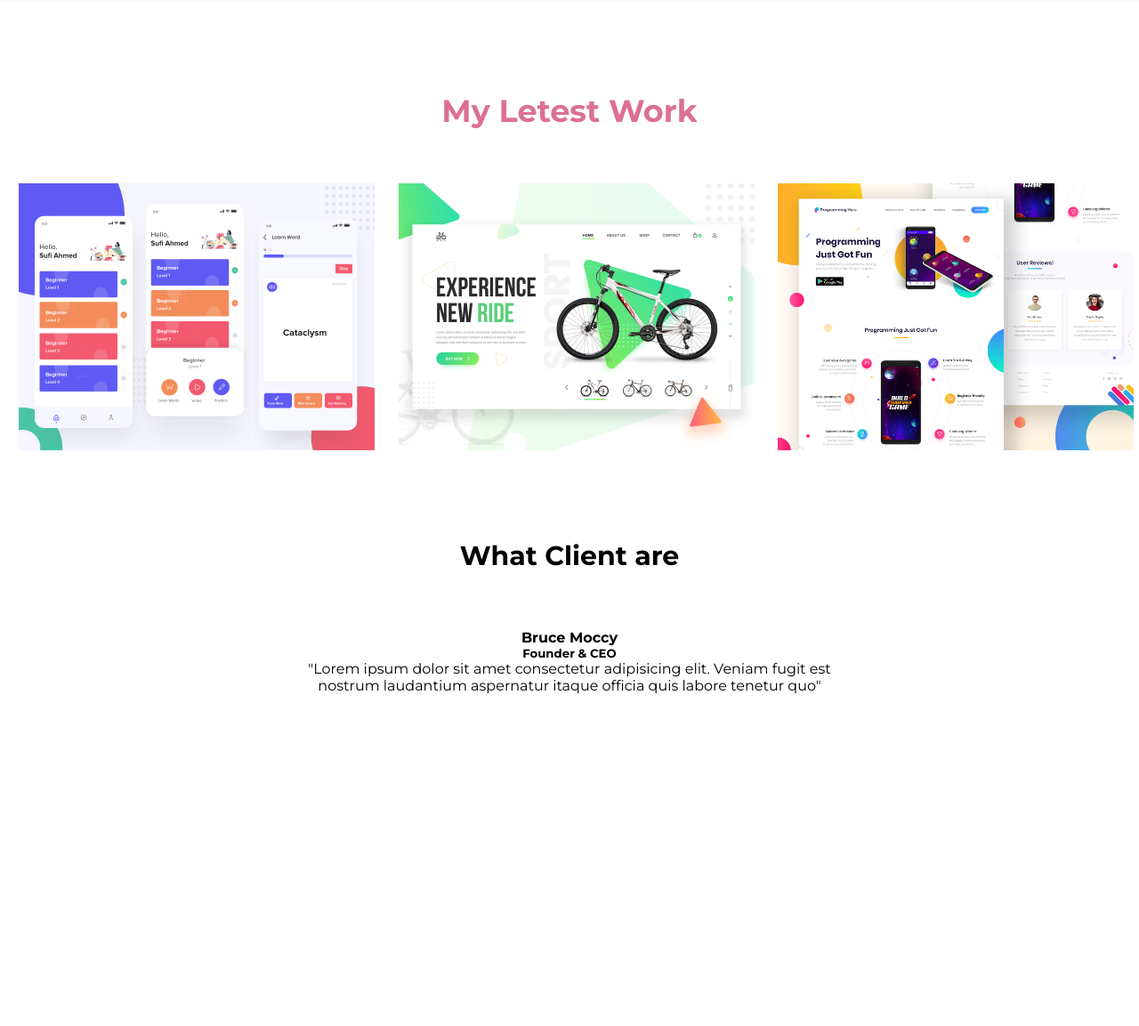
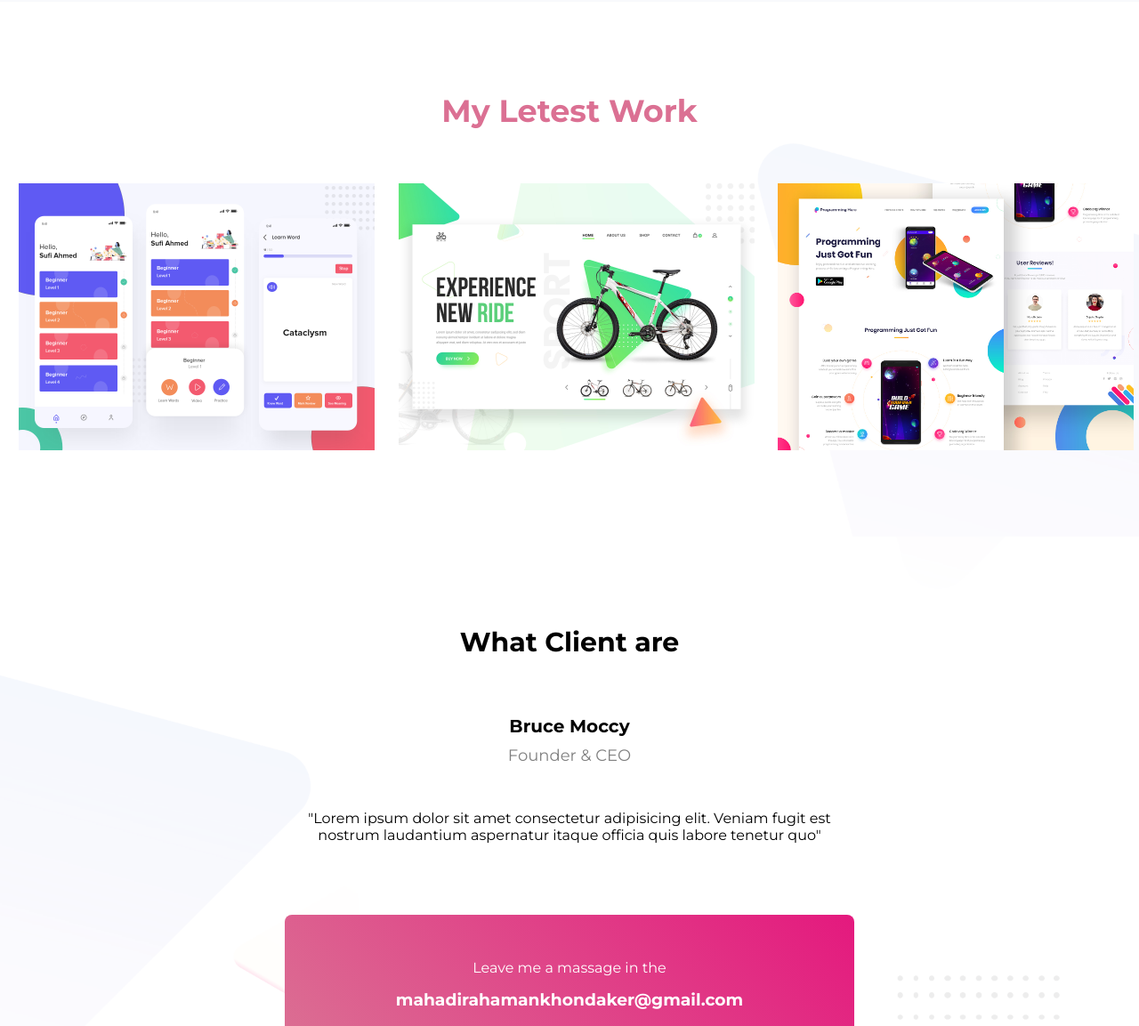
Before and after one commit to mahadirahman/personal-website, a plain HTML site: page index.html in a window 1280 px wide. Shown: the part 1647-2800 px from the top of the page at 89% size. Before the commit the page ends 2487 px from the top, so only its background shows below. Drawn offline with Linux system fonts and the light colour scheme.

Commit message:
3rd section

```diff
--- a/index.html
+++ b/index.html
@@ -33,7 +33,7 @@
             </div>
         </div>
     </section>
-    <section>
+    <section class="letest-work">
         <h2 class="pos-center">My Letest Work</h2>
         <div class="my-work">
             <img src="img/latest-work/work-1.png" alt="">
@@ -45,13 +45,20 @@
             <img src="img/latest-work/work-3.jpg" alt="">
         </div>
     </section>
-    <section>
+    <section class="Client">
         <div class="pos-center">
             <h3>What Client  are</h3>
             <h4>Bruce Moccy</h4>
             <h5>Founder & CEO </h5>
             <p>"Lorem ipsum dolor sit amet consectetur adipisicing elit. Veniam fugit est <br> nostrum laudantium aspernatur itaque officia quis labore tenetur quo"</p>
         </div>
+        <div class="msg-box">
+            <div class="msg-content">
+                <p>Leave me a massage in the</p>
+                <h3>mahadirahamankhondaker@gmail.com</h3>
+            </div>
+
+        </div>
     </section>
 </body>
 </html>
--- a/style.css
+++ b/style.css
@@ -56,7 +56,7 @@ h2{
     text-decoration: none;
     text-transform: uppercase;
     padding: 10px 20px ;
-    background-image: linear-gradient(95deg, lightsalmon,palevioletred);
+    background-image: linear-gradient(45deg ,palevioletred ,rgb(228, 25, 126));
     color: white;
     font-weight: bold;
     border-radius: 5px;
@@ -86,6 +86,12 @@ h2{
     padding-top: 100px;
     padding-bottom: 60px;
 }
+.letest-work{
+    background-image: url("img/latest-work-bg.png");
+    background-repeat: no-repeat;
+    background-size: cover;
+    height: 600px;
+}
 .my-work{
     float: left;
     width: 30%;
@@ -101,3 +107,44 @@ h2{
     font-weight: 600;
     padding-bottom: 5%;
 }
+.pos-center p{
+    padding-top: 30px;
+}
+h4{
+    font-size: 20px;
+    font-weight: 600;
+    padding-bottom: 10px;
+}
+h5{
+    font-size: 18px;
+    color: gray;
+    font-weight: 400;
+    padding-bottom: 20px;
+}
+.Client{
+    background-image: url("img/footer-bg.png");
+    background-size: cover;
+    background-repeat: no-repeat;
+    width: 100%;
+    height: 700px;
+    position: relative;
+}
+.msg-box{
+    top: 50%;
+    left: 50%;
+    transform: translate(-50%, -50%);
+    position: absolute;
+    width: 50%;
+    border-radius: 8px;
+    height: 150px;
+    margin-top: 150px;
+    background-image: linear-gradient(45deg ,palevioletred ,rgb(228, 25, 126));
+}
+.msg-content{
+    padding-top: 50px;
+    text-align: center;
+    color: white;
+}
+.msg-content p{
+    padding-bottom: 15px;
+}
```
